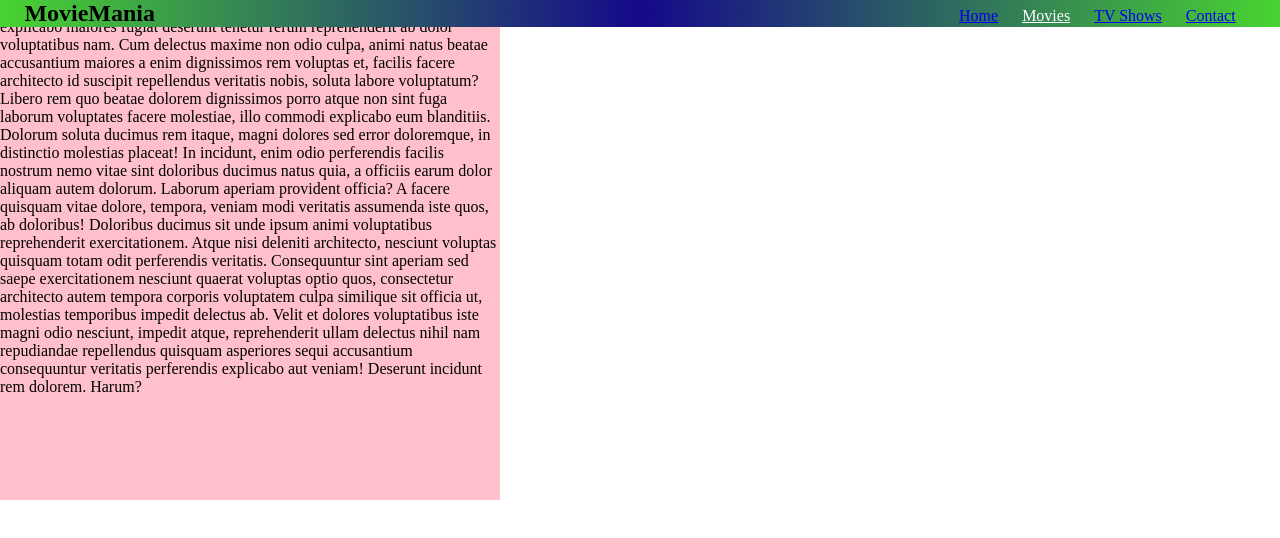
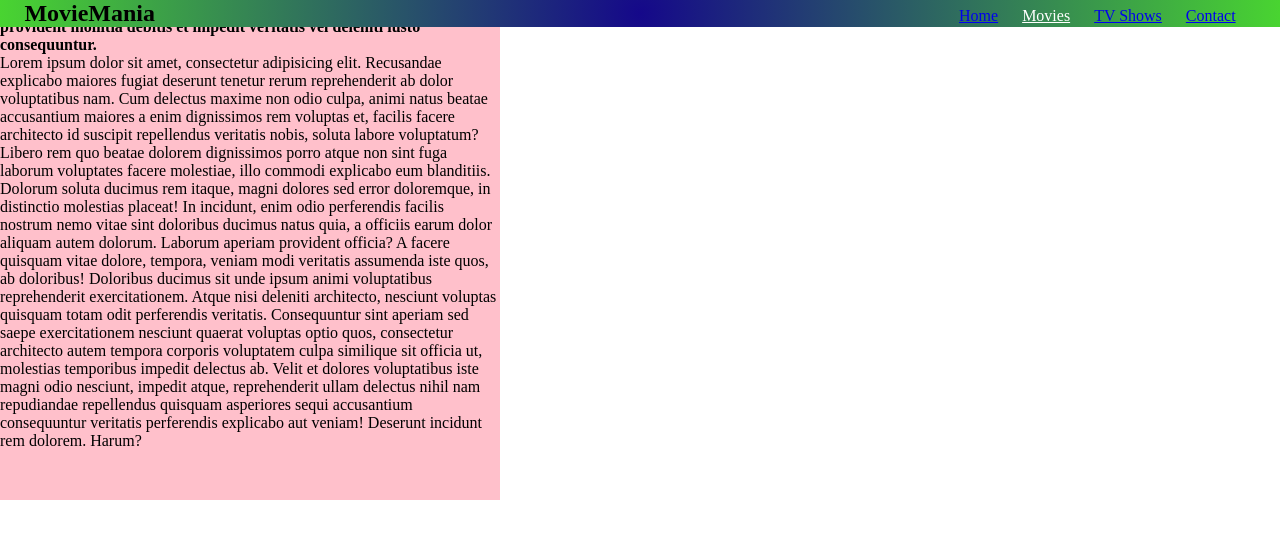
Before and after one commit to rolstudiobd/first-web-site, a plain HTML site: page index.html in a window 1280 px wide. Drawn offline with Linux system fonts and the light colour scheme.

Commit message:
update from dev

```diff
--- a/index.html
+++ b/index.html
@@ -30,6 +30,9 @@
       <div class="box2"></div>
       <div class="box3"></div>
 
+
+      <h4>Lorem ipsum dolor sit amet consectetur adipisicing elit. Totam aliquid provident mollitia debitis et impedit veritatis vel deleniti iusto consequuntur.</h4>
+
       <p>
         Lorem ipsum dolor sit amet, consectetur adipisicing elit. Recusandae
         explicabo maiores fugiat deserunt tenetur rerum reprehenderit ab dolor
```
